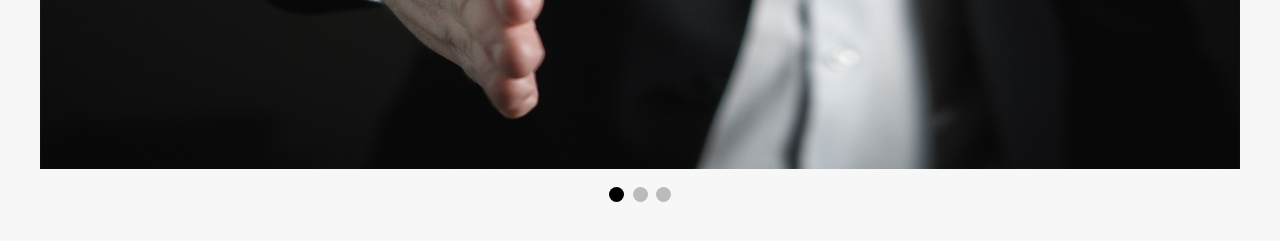
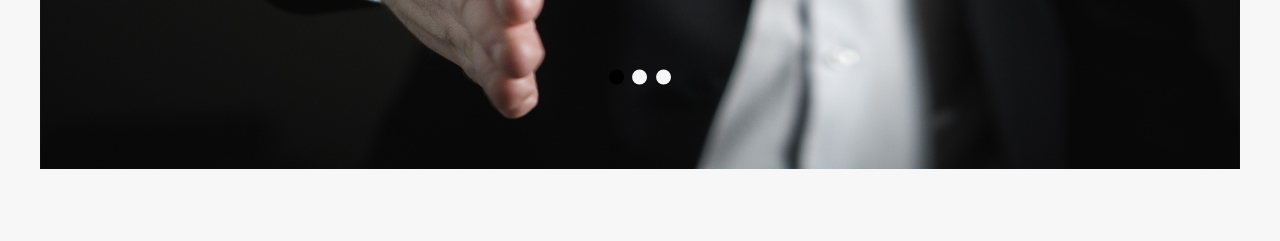
Before and after one commit to mt-alejo/grupocabal-website, a plain HTML site: page index.html in a window 1280 px wide. Shown: the part 481-722 px from the top of the page. Drawn offline with Linux system fonts and the light colour scheme.

Commit message:
Position dots

```diff
--- a/index.html
+++ b/index.html
@@ -4,6 +4,9 @@
     <meta charset="UTF-8">
     <meta http-equiv="X-UA-Compatible" content="IE=edge">
     <meta name="viewport" content="width=device-width, initial-scale=1.0">
+
+    <!-- Icon -->
+    <link rel="icon" href="./img/ico_fav_cabal.ico">
     <!-- Fontawsome -->
     <link rel="stylesheet" href="https://cdnjs.cloudflare.com/ajax/libs/font-awesome/6.1.1/css/all.min.css">
     <!-- General styles -->
@@ -66,14 +69,16 @@
         <a class="prev" onclick="plusSlides(-1)">❮</a>
         <a class="next" onclick="plusSlides(1)">❯</a>
 
+        <!-- Dots -->
+        <div class="dot-container" style="text-align:center">
+            <span class="dot" onclick="currentSlide(1)"></span>
+            <span class="dot" onclick="currentSlide(2)"></span>
+            <span class="dot" onclick="currentSlide(3)"></span>
+        </div>
     </div>
     <br>
         <!-- Dots -->
-    <div style="text-align:center">
-        <span class="dot" onclick="currentSlide(1)"></span>
-        <span class="dot" onclick="currentSlide(2)"></span>
-        <span class="dot" onclick="currentSlide(3)"></span>
-    </div>
+
 </body>
 <script src="interactive.js"></script>
 </html>
--- a/slides.css
+++ b/slides.css
@@ -61,12 +61,19 @@ img {
 
 /* Dots */
 
+.dot-container{
+    position: absolute;
+    top: 70%;
+    left: 50%;
+    transform: translate(-50%, -50%);
+}
+
 .dot {
     cursor: pointer;
     height: 15px;
     width: 15px;
     margin: 0 2px;
-    background-color: #bbb;
+    background-color: var(--blanquito);
     border-radius: 50%;
     display: inline-block;
     transition: background-color 0.6s ease;
```
